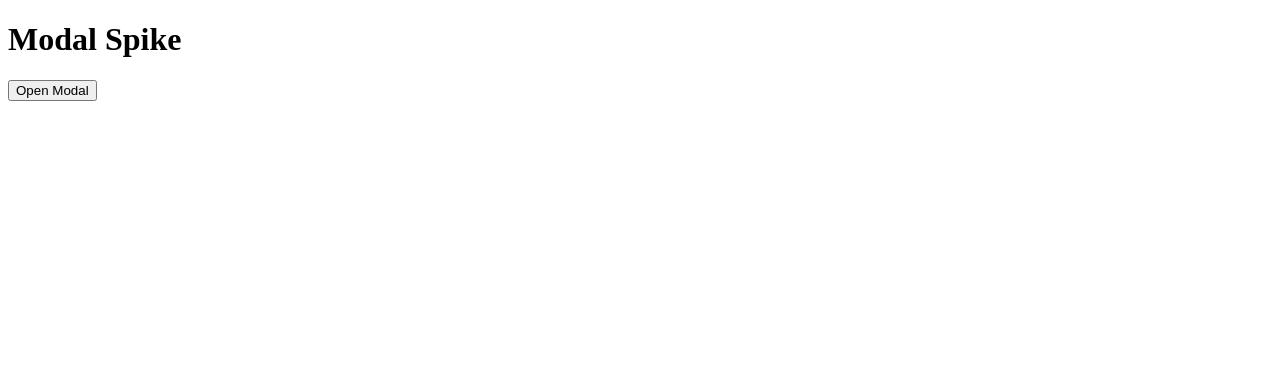
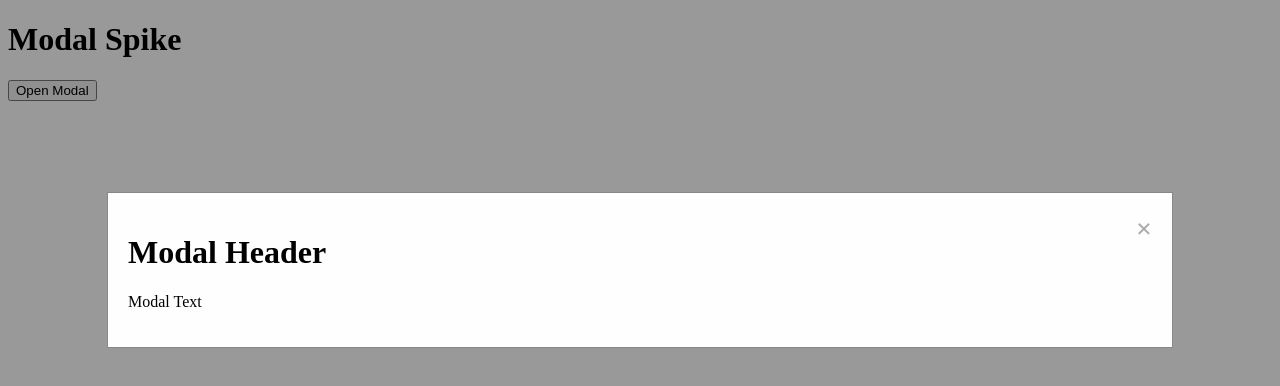
Before and after one commit to khanguslee/Modal-Spike, a plain HTML site: page index.html in a window 1280 px wide. Both pictures are taken after a click on the button "Open Modal". Drawn offline with Linux system fonts and the light colour scheme.

Commit message:
Modal works!

```diff
--- a/index.css
+++ b/index.css
@@ -0,0 +1,34 @@
+#modal-main {
+    display: none; /* Hidden by default */
+    position: fixed; /* Stay in place */
+    z-index: 1; /* Sit on top */
+    left: 0;
+    top: 0;
+    width: 100%; /* Full width */
+    height: 100%; /* Full height */
+    overflow: auto; /* Enable scroll if needed */
+    background-color: rgb(0,0,0); /* Fallback color */
+    background-color: rgba(0,0,0,0.4); /* Black w/ opacity */
+}
+
+#modal-content {
+    background-color: #fefefe;
+    margin: 15% auto; /* 15% from the top and centered */
+    padding: 20px;
+    border: 1px solid #888;
+    width: 80%; /* Could be more or less, depending on screen size */
+}
+
+.close {
+    color: #aaa;
+    float: right;
+    font-size: 28px;
+    font-weight: bold;
+}
+
+.close:hover,
+.close:focus {
+    color: black;
+    text-decoration: none;
+    cursor: pointer;
+}
--- a/index.html
+++ b/index.html
@@ -14,5 +14,13 @@
     <div>
         <input type="button" value="Open Modal" onclick="toggleModal()">
     </div>
+
+    <div id="modal-main">
+        <div id="modal-content">
+            <span class="close" onclick="closeModal()">&times;</span>
+            <h1>Modal Header</h1>
+            <p>Modal Text</p>
+        </div>
+    </div>
 </body>
 </html>
--- a/index.js
+++ b/index.js
@@ -1,4 +1,19 @@
 function toggleModal()
 {
     console.log("Modal Button pressed");
+    let modalElement = document.getElementById('modal-main');
+    modalElement.style.display = 'block';
+
 }
+
+function closeModal() {
+    let modalElement = document.getElementById('modal-main');
+    modalElement.style.display = 'none';
+}
+
+window.onclick = function(event) {
+    let modalElement = document.getElementById('modal-main');
+    if (event.target == modalElement) {
+        modalElement.style.display = "none";
+    }
+}
```
Also changed, not shown: 1 other file.
